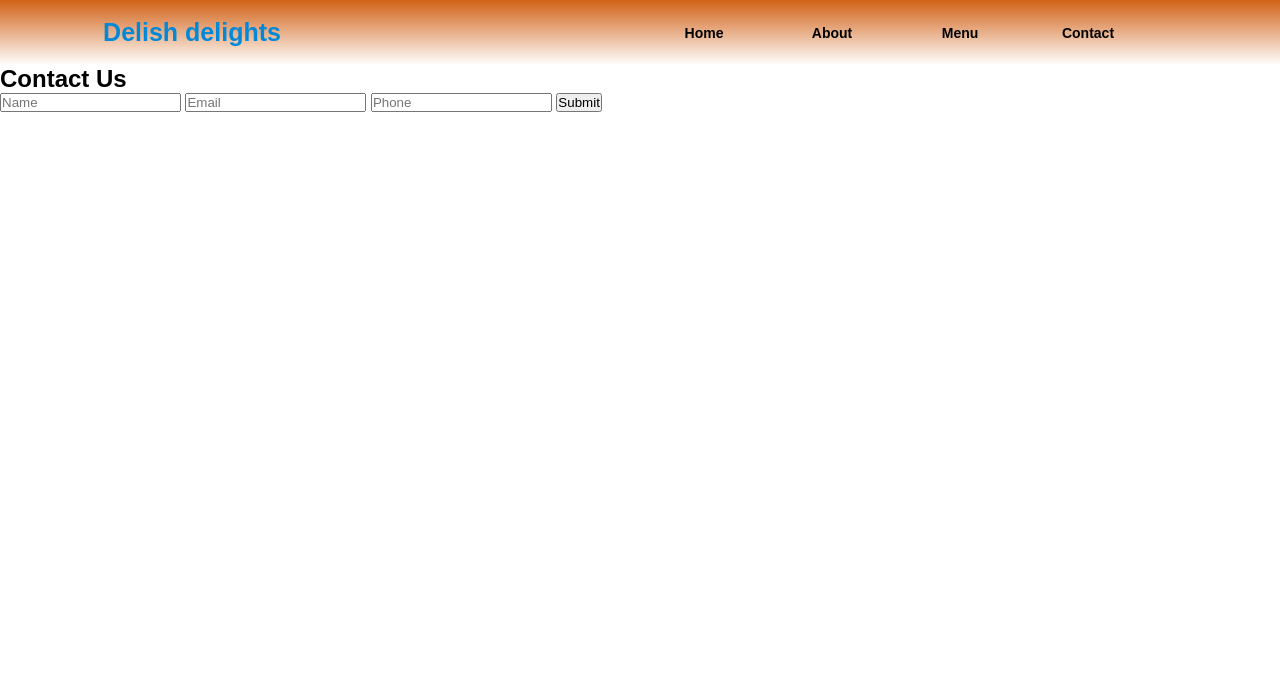
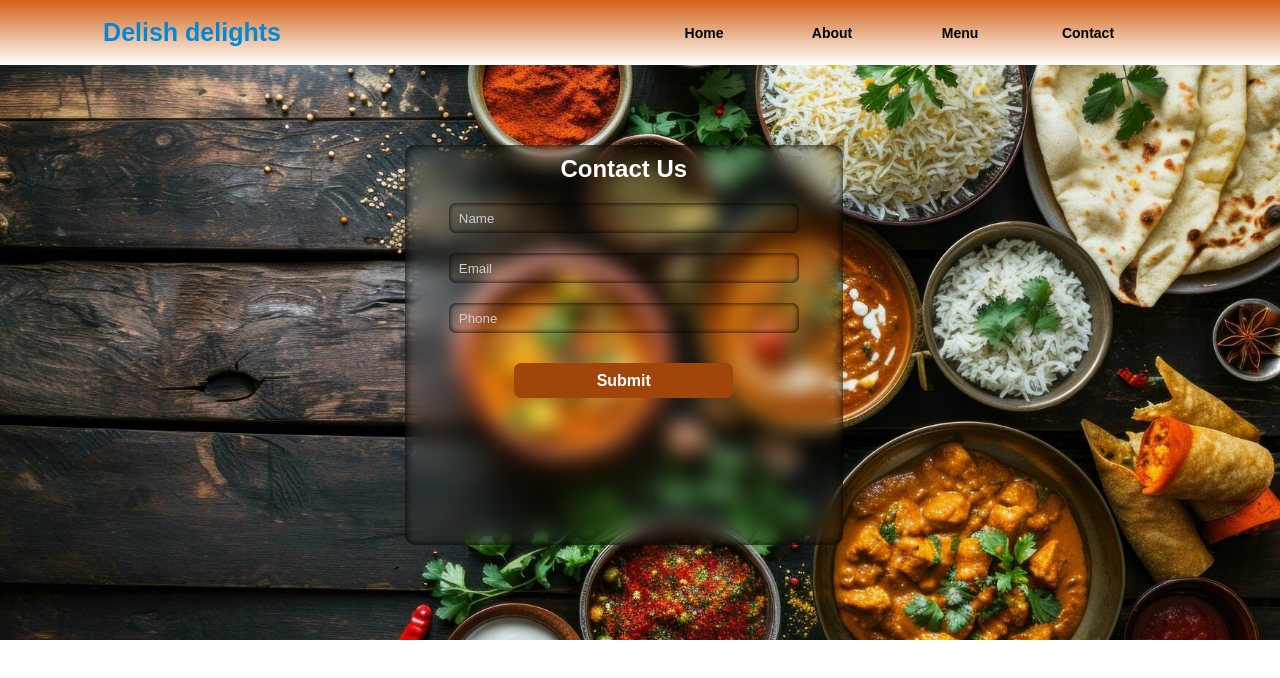
Before and after one commit to Amaan-stack-developer/Hotel-management-system, a plain HTML site: page contact.html in a window 1280 px wide. Drawn offline with Linux system fonts and the light colour scheme.

Commit message:
Update contact.css

```diff
--- a/contact.css
+++ b/contact.css
@@ -1,8 +1,8 @@
 *{
-  margin:0;
-  padding:0;
-  box-sizing:border-box;
-  font-family: Arial, Helvetica, sans-serif;
+    margin: 0;
+    padding: 0;
+    box-sizing: border-box;
+    font-family: Arial, Helvetica, sans-serif;
 }
 header{
     width: 100%;
@@ -52,3 +52,73 @@ header{
     background-color: rgb(184, 79, 9);
     text-decoration: none;
 }
+.section{
+    width: 100%;
+    height: 575px;
+    background-image: url('/images/img2.jpg');
+    background-position: center;
+    background-size: cover;
+    background-repeat: no-repeat;
+    padding-top: 80px;
+    padding-left: 30px;
+}
+.section .form{
+    width: 35%;
+    height: 400px;
+    /* background-color: red; */
+    backdrop-filter: blur(10px);
+    margin-left: 30%;
+    border-radius: 10px;
+    display: flex;
+    flex-direction: column;
+    align-items: center;
+    box-shadow: inset 0 0 10px black;
+}
+.form h2{
+    align-items: center;
+    margin-top: 10px;
+    color: white;
+}
+.form #name, #email, #phn{
+    width: 80%;
+    height: 30px;
+    margin-top: 20px;
+    border-radius: 7px;
+    padding-left: 10px;
+    color: white;
+    outline: none;
+    border: none;
+    background: transparent;
+    box-shadow: inset 0 0 5px black;
+}
+#name::placeholder,
+#email::placeholder,
+#phn::placeholder{
+    color: rgb(207, 205, 205);
+}
+#submitbtn{
+    width: 50%;
+    height: 35px;
+    margin-top: 30px;
+    border-radius: 7px;
+    border: none;
+    outline: none;
+    background-color: rgb(160, 70, 10);
+    color: white;
+    font-size: 16px;
+    font-weight: 600;
+    cursor: pointer;
+}
+#submitbtn:hover{
+    width: 50%;
+    height: 35px;
+    margin-top: 30px;
+    border-radius: 7px;
+    border: none;
+    outline: none;
+    background-color: rgb(128, 55, 7);
+    color: white;
+    font-size: 16px;
+    font-weight: 600;
+    cursor: pointer;
+}
```
